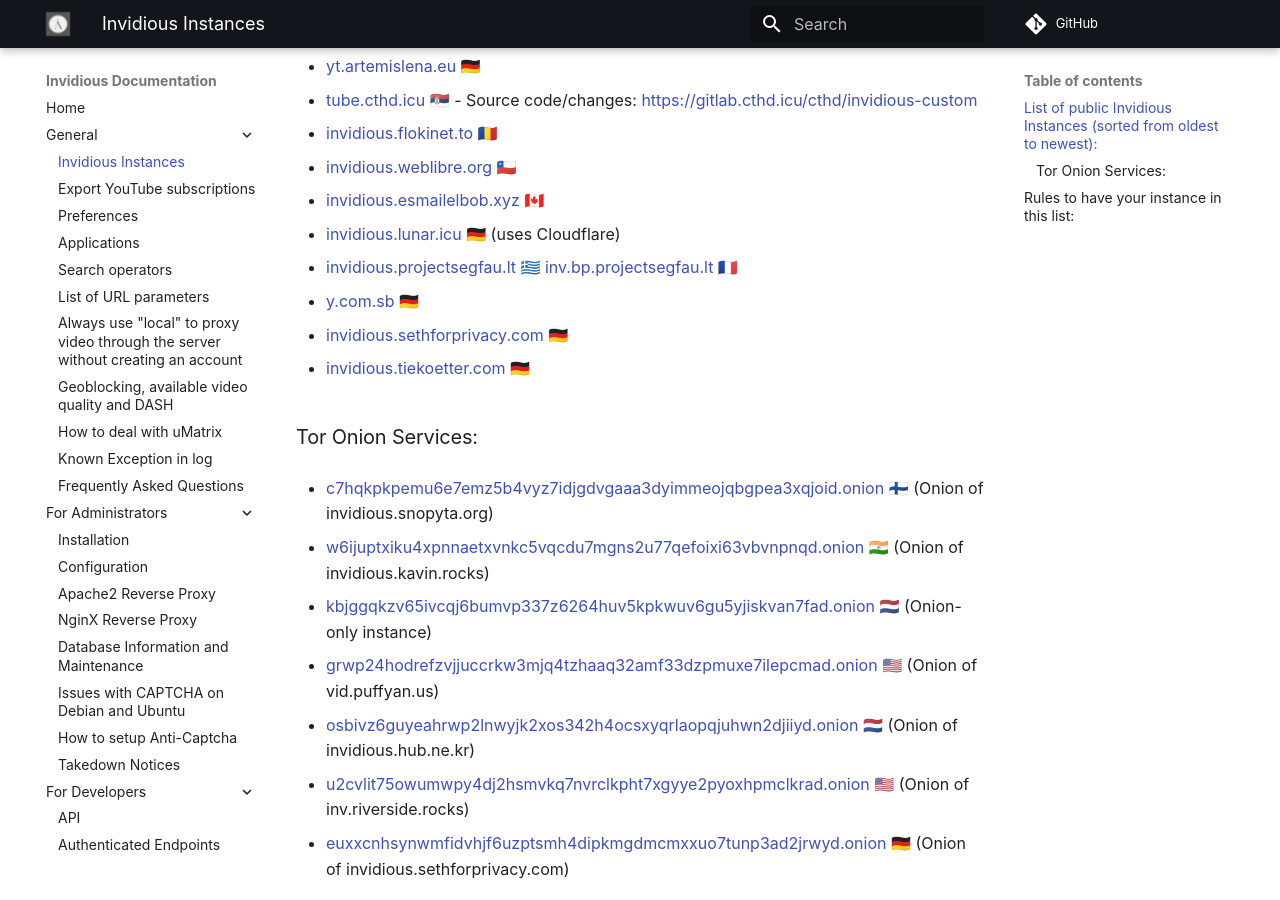
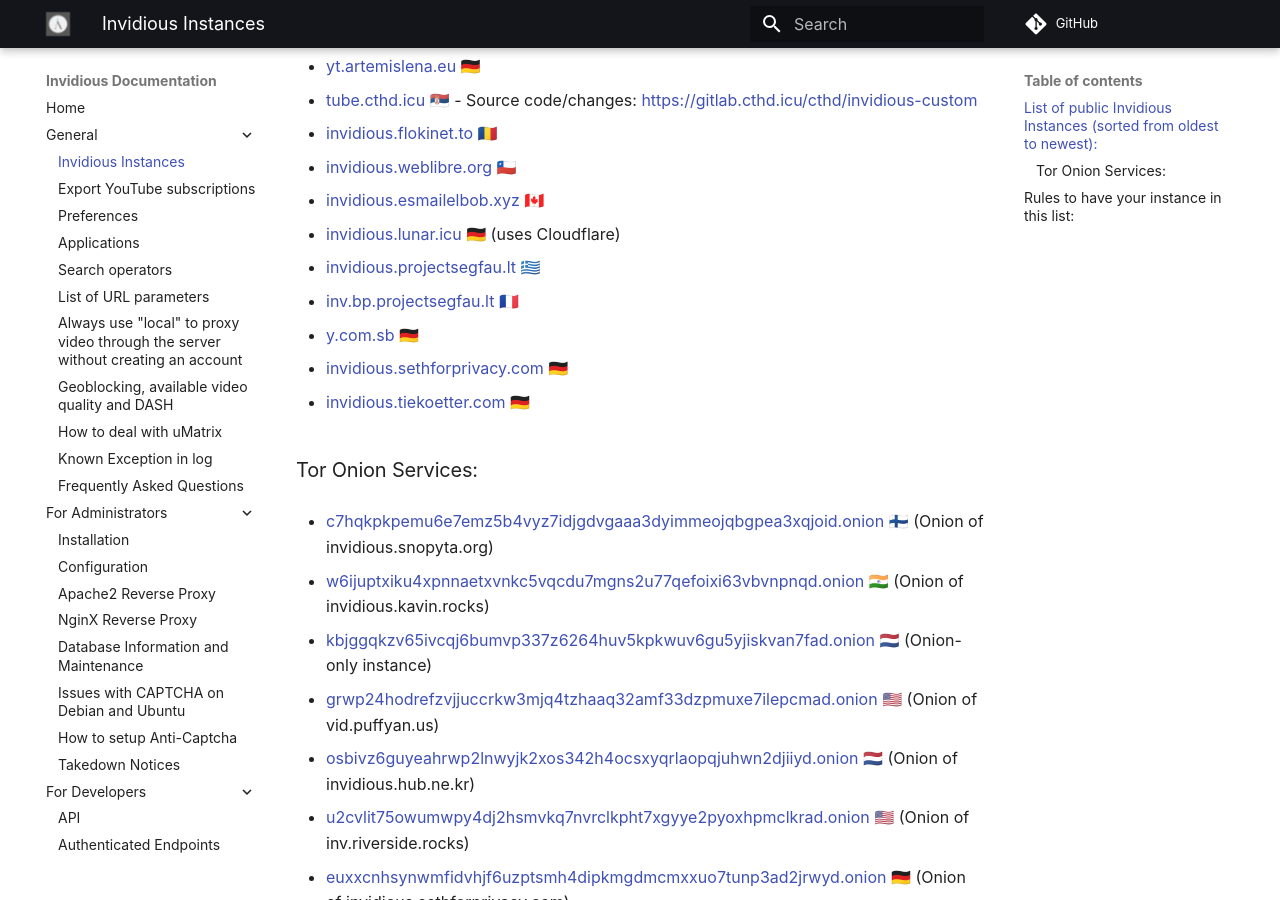
Before and after one commit to iv-org/documentation, an MkDocs documentation site: the page built from docs/instances.md, in a window 1280 px wide and 900 px high, scrolled down 720 px. Built offline with MkDocs 1.6.1 and Material for MkDocs 9.7.7, drawn with Linux system fonts in a browser that asks for light colours; comment, search, counter and statistics services are not loaded.

```diff
--- a/docs/instances.md
+++ b/docs/instances.md
@@ -36,7 +36,9 @@
 
 * [invidious.lunar.icu](https://invidious.lunar.icu) 🇩🇪 (uses Cloudflare)
 
-* [invidious.projectsegfau.lt](https://invidious.projectsegfau.lt) 🇬🇷 [inv.bp.projectsegfau.lt](https://inv.bp.projectsegfau.lt) 🇫🇷
+* [invidious.projectsegfau.lt](https://invidious.projectsegfau.lt) 🇬🇷
+
+* [inv.bp.projectsegfau.lt](https://inv.bp.projectsegfau.lt) 🇫🇷
 
 * [y.com.sb](https://y.com.sb) 🇩🇪
 
```
